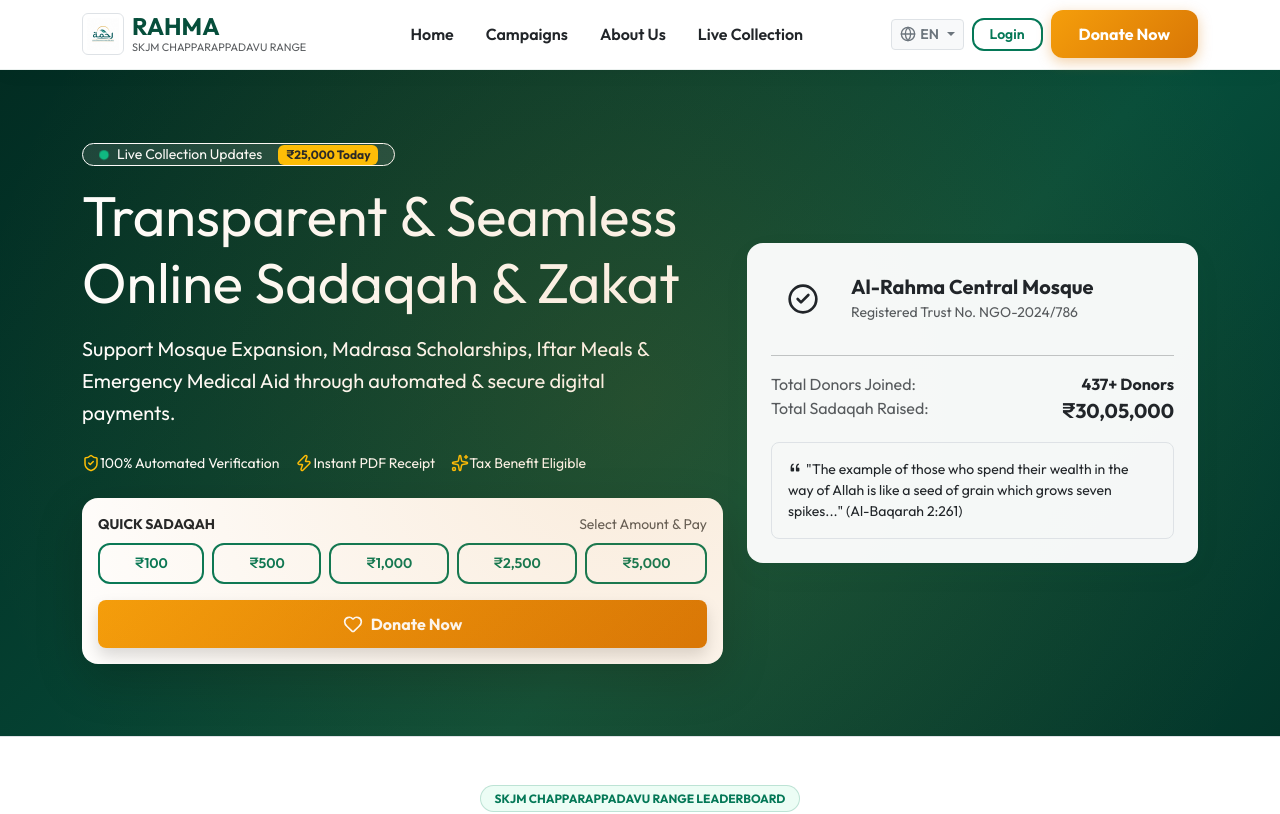
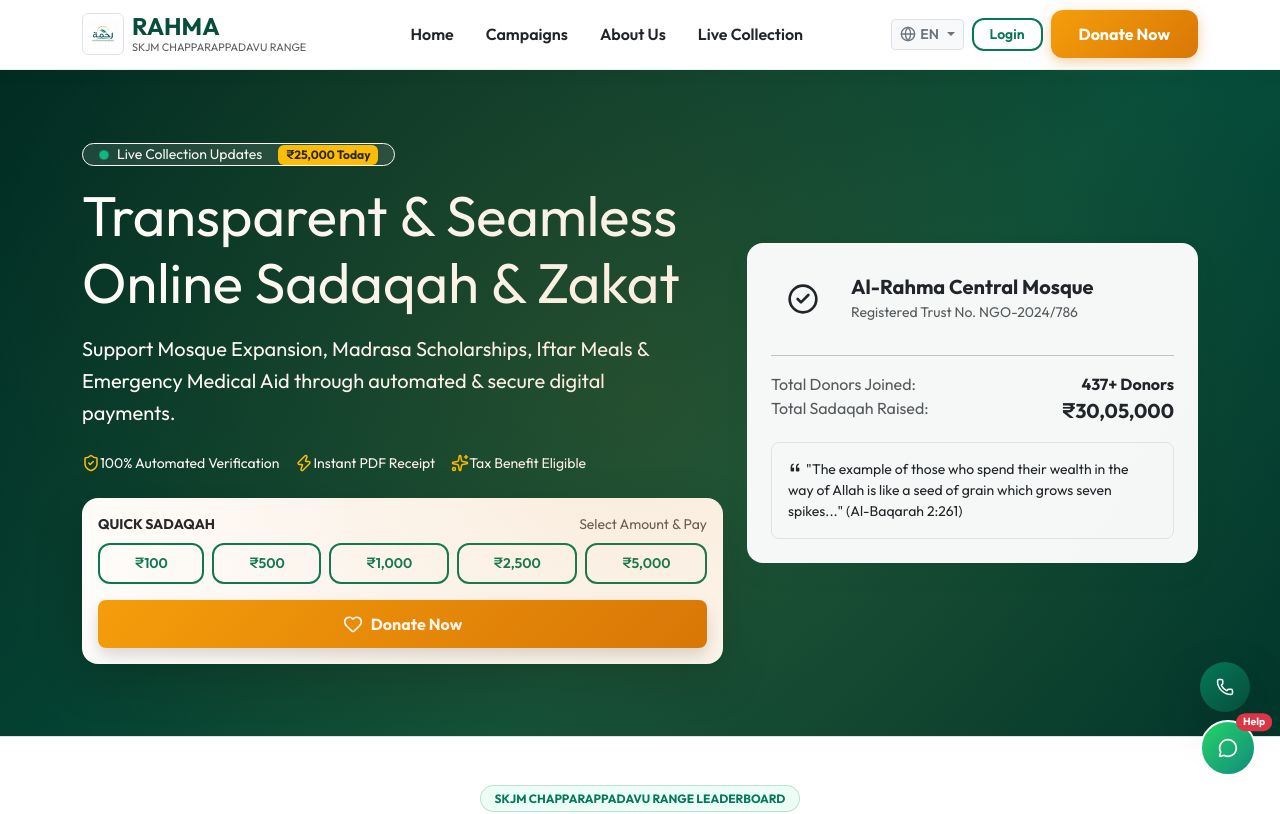
Before and after one commit to mannanimuhsin-sys/rahma-donation, a React (Vite) app in the folder frontend/: page / in a window 1280 px wide. Shown: the top 814 px of the page. Built offline with nearby package versions, Linux system fonts and the light colour scheme; no server answers.

Commit message:
Add WhatsApp helpline with auto message to 7559950633 and direct call button

```diff
--- a/frontend/src/App.jsx
+++ b/frontend/src/App.jsx
@@ -3,6 +3,7 @@ import { BrowserRouter as Router, Routes, Route } from 'react-router-dom';
 import { LanguageProvider } from './context/LanguageContext';
 import { AuthProvider } from './context/AuthContext';
 import { SplashScreen } from './components/SplashScreen';
+import { WhatsAppSupport } from './components/WhatsAppSupport';
 
 import { HomePage } from './pages/HomePage';
 import { DonorDashboardPage } from './pages/DonorDashboardPage';
@@ -27,6 +28,7 @@ export function App() {
             <Route path="/login" element={<LoginPage />} />
             <Route path="/register" element={<RegisterPage />} />
           </Routes>
+          <WhatsAppSupport />
         </Router>
       </AuthProvider>
     </LanguageProvider>
--- a/frontend/src/components/Footer.jsx
+++ b/frontend/src/components/Footer.jsx
@@ -1,9 +1,14 @@
 import React from 'react';
 import { useLanguage } from '../context/LanguageContext';
-import { Heart, ShieldCheck, Mail, Phone, MapPin, Lock } from 'lucide-react';
+import { Heart, ShieldCheck, Mail, Phone, MapPin, Lock, MessageCircle } from 'lucide-react';
 
 export const Footer = () => {
   const { t } = useLanguage();
+
+  const phoneNumber = '917559950633';
+  const prefilledText = encodeURIComponent('അസ്സലാമു അലൈക്കും, RAHMA PWA ആപ്പുമായി ബന്ധപ്പെട്ട സംശയങ്ങൾക്ക് എനിക്ക് സഹായം വേണം.');
+  const whatsappUrl = `https://wa.me/${phoneNumber}?text=${prefilledText}`;
+  const callUrl = `tel:+${phoneNumber}`;
 
   return (
     <footer className="bg-emerald-dark text-white pt-5 pb-4 mt-auto position-relative overflow-hidden" style={{ background: '#022c22' }}>
@@ -12,9 +17,7 @@ export const Footer = () => {
 
           <div className="col-lg-4 col-md-6">
             <div className="d-flex align-items-center gap-2 mb-3">
-              <div className="bg-emerald-light p-2 rounded-circle text-white d-flex align-items-center justify-content-center" style={{ width: '40px', height: '40px' }}>
-                <Heart size={20} className="fill-warning text-warning" />
-              </div>
+              <img src="/logo.png" alt="RAHMA Logo" className="bg-white p-1 rounded" style={{ height: '40px' }} />
               <span className="fw-bold fs-4 tracking-tight text-white">RAHMA</span>
             </div>
             <p className="text-white text-opacity-75 small mb-3" style={{ lineHeight: 1.6 }}>
@@ -22,7 +25,7 @@ export const Footer = () => {
             </p>
             <div className="d-flex align-items-center gap-2 text-warning small fw-bold">
               <ShieldCheck size={18} />
-              <span>Registered NGO Trust No: NGO-2024/786-RAHMA</span>
+              <span>SKJM Chapparappadavu Range Shema Samithi</span>
             </div>
           </div>
 
@@ -32,24 +35,23 @@ export const Footer = () => {
               <li className="mb-2"><a href="#campaigns" className="text-white text-opacity-75 text-decoration-none hover-text-warning">{t('nav_campaigns')}</a></li>
               <li className="mb-2"><a href="#stats" className="text-white text-opacity-75 text-decoration-none hover-text-warning">{t('nav_stats')}</a></li>
               <li className="mb-2"><a href="#about" className="text-white text-opacity-75 text-decoration-none hover-text-warning">{t('nav_about')}</a></li>
-              <li className="mb-2"><a href="#gallery" className="text-white text-opacity-75 text-decoration-none hover-text-warning">{t('nav_gallery')}</a></li>
             </ul>
           </div>
 
           <div className="col-lg-3 col-md-6">
-            <h6 className="fw-bold text-white mb-3 text-uppercase tracking-wider">{t('contact_title')}</h6>
+            <h6 className="fw-bold text-white mb-3 text-uppercase tracking-wider">Helpline & Support</h6>
             <ul className="list-unstyled space-y-2 small text-white text-opacity-75">
-              <li className="d-flex gap-2 mb-2">
-                <MapPin size={18} className="text-warning flex-shrink-0" />
-                <span>{t('contact_address')}</span>
+              <li className="d-flex align-items-center gap-2 mb-2">
+                <Phone size={18} className="text-warning flex-shrink-0" />
+                <a href={callUrl} className="text-white text-decoration-none fw-bold">
+                  Direct Call: +91 75599 50633
+                </a>
               </li>
-              <li className="d-flex gap-2 mb-2">
-                <Mail size={18} className="text-warning flex-shrink-0" />
-                <span>{t('contact_email')}</span>
-              </li>
-              <li className="d-flex gap-2 mb-2">
-                <Phone size={18} className="text-warning flex-shrink-0" />
-                <span>{t('contact_phone')}</span>
+              <li className="d-flex align-items-center gap-2 mb-2">
+                <MessageCircle size={18} className="text-success flex-shrink-0" />
+                <a href={whatsappUrl} target="_blank" rel="noopener noreferrer" className="text-success text-decoration-none fw-bold">
+                  WhatsApp Support (+91 75599 50633)
+                </a>
               </li>
             </ul>
           </div>
@@ -71,9 +73,9 @@ export const Footer = () => {
         <hr className="border-white border-opacity-15 my-4" />
 
         <div className="d-flex flex-column flex-md-row align-items-center justify-content-between text-white text-opacity-60 small">
-          <div>© {new Date().getFullYear()} RAHMA Platform. {t('footer_rights')}</div>
+          <div>© {new Date().getFullYear()} RAHMA PWA. SKJM Chapparappadavu Range.</div>
           <div className="mt-2 mt-md-0">
-            <span>Powered by Django REST & React PWA Architecture</span>
+            <span>Helpline: +91 75599 50633</span>
           </div>
         </div>
       </div>
--- /dev/null
+++ b/frontend/src/components/WhatsAppSupport.jsx
@@ -0,0 +1,43 @@
+import React from 'react';
+import { Phone, MessageCircle } from 'lucide-react';
+
+export const WhatsAppSupport = () => {
+  const phoneNumber = '917559950633';
+  const prefilledText = encodeURIComponent('അസ്സലാമു അലൈക്കും, RAHMA PWA ആപ്പുമായി ബന്ധപ്പെട്ട സംശയങ്ങൾക്ക് എനിക്ക് സഹായം വേണം.');
+  const whatsappUrl = `https://wa.me/${phoneNumber}?text=${prefilledText}`;
+  const callUrl = `tel:+${phoneNumber}`;
+
+  return (
+    <div className="position-fixed bottom-0 end-0 m-3 m-md-4 d-flex flex-column gap-2" style={{ zIndex: 9999 }}>
+      {/* Direct Call Button */}
+      <a
+        href={callUrl}
+        className="btn btn-emerald rounded-circle p-3 shadow-lg d-flex align-items-center justify-content-center text-white"
+        title="Direct Call Helpline"
+        style={{ width: '50px', height: '50px' }}
+      >
+        <Phone size={22} />
+      </a>
+
+      {/* WhatsApp Button with Auto Message */}
+      <a
+        href={whatsappUrl}
+        target="_blank"
+        rel="noopener noreferrer"
+        className="btn rounded-circle p-3 shadow-2xl d-flex align-items-center justify-content-center text-white position-relative"
+        title="WhatsApp Support"
+        style={{
+          width: '56px',
+          height: '56px',
+          background: 'linear-gradient(135deg, #25D366 0%, #128C7E 100%)',
+          border: '2px solid #ffffff'
+        }}
+      >
+        <MessageCircle size={28} className="fill-white" />
+        <span className="position-absolute top-0 start-100 translate-middle badge rounded-pill bg-danger" style={{ fontSize: '0.65rem' }}>
+          Help
+        </span>
+      </a>
+    </div>
+  );
+};
--- a/frontend/src/i18n/translations.js
+++ b/frontend/src/i18n/translations.js
@@ -33,7 +33,7 @@ export const translations = {
     contact_title: "Get in Touch",
     contact_address: "Grand Mosque Road, Cultural Zone, Kerala, India",
     contact_email: "contact@rahmafoundation.org",
-    contact_phone: "+91 98765 43210",
+    contact_phone: "+91 75599 50633",
     install_pwa: "Add RAHMA to Home Screen",
     install_pwa_desc: "Install our Progressive Web App for instant access and offline receipt history.",
     footer_rights: "All rights reserved. Designed for the Ummah.",
@@ -86,7 +86,7 @@ export const translations = {
     contact_title: "ബന്ധപ്പെടാനുള്ള വിവരങ്ങൾ",
     contact_address: "ഗ്രാൻഡ് മസ്ജിദ് റോഡ്, കൾച്ചറൽ സോൺ, കേരളം, ഇന്ത്യ",
     contact_email: "contact@rahmafoundation.org",
-    contact_phone: "+91 98765 43210",
+    contact_phone: "+91 75599 50633",
     install_pwa: "ഹോം സ്ക്രീനിലേക്ക് ചേർക്കൂ (PWA)",
     install_pwa_desc: "റഹ്മ ആപ്പ് നിങ്ങളുടെ ഫോൺ ഹോം സ്ക്രീനിൽ എളുപ്പത്തിൽ ഇൻസ്റ്റാൾ ചെയ്യൂ.",
     footer_rights: "എല്ലാ അവകാശങ്ങളും നിക്ഷിപ്തം. ഉമ്മത്തിന്റെ ഉന്നമനത്തിനായി.",
```
